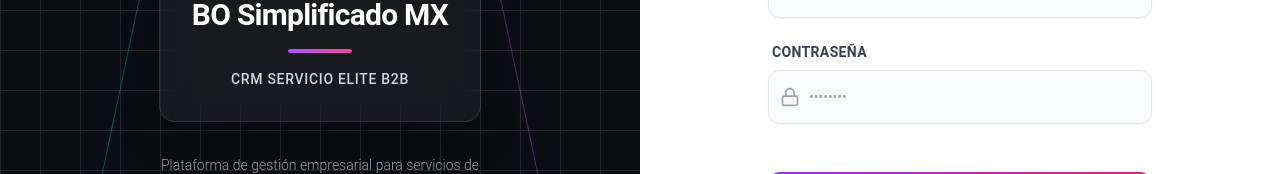
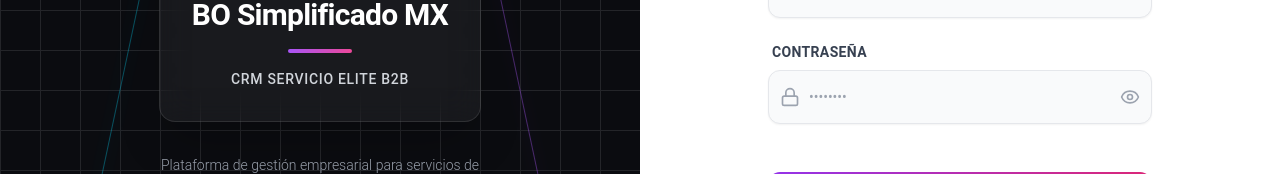
Before and after one commit to md534u/EliteService_EnterpriseCRM, a React app in the folder frontend/: page /login in a window 1280 px wide. Shown: the part 350-524 px from the top of the page. Built offline with nearby package versions, Linux system fonts and the light colour scheme; no server answers; the HTML template or start-up script is replaced by a standard one.

Commit message:
Update LoginPage.jsx

```diff
--- a/frontend/src/pages/LoginPage.jsx
+++ b/frontend/src/pages/LoginPage.jsx
@@ -1,7 +1,7 @@
 import React, { useState } from 'react';
 import { useNavigate } from 'react-router-dom';
 import { useAuth } from '../context/AuthContext';
-import { Lock, User, Loader2, Hexagon, CheckCircle } from 'lucide-react';
+import { Lock, User, Loader2, Hexagon, CheckCircle, Eye, EyeOff } from 'lucide-react';
 import { API_URL } from '../config';
 
 const LoginPage = () => {
@@ -11,6 +11,7 @@
   const [isLoading, setIsLoading] = useState(false);
   const [isExiting, setIsExiting] = useState(false);
   const [welcomeName, setWelcomeName] = useState('');
+  const [showPassword, setShowPassword] = useState(false);
 
   const { login } = useAuth();
   const navigate = useNavigate();
@@ -147,13 +148,20 @@
                         <Lock className="text-gray-400" size={20} />
                       </div>
                       <input
-                        type="password"
+                        type={showPassword ? 'text' : 'password'}
                         required
                         value={password}
                         onChange={(e) => setPassword(e.target.value)}
-                        className="block w-full pl-10 pr-3 py-4 bg-gray-50 border border-gray-200 rounded-xl text-gray-900 placeholder-gray-400 focus:outline-none focus:ring-2 focus:ring-purple-500 focus:border-transparent transition duration-200 ease-in-out sm:text-sm focus:bg-white shadow-sm"
+                        className="block w-full pl-10 pr-10 py-4 bg-gray-50 border border-gray-200 rounded-xl text-gray-900 placeholder-gray-400 focus:outline-none focus:ring-2 focus:ring-purple-500 focus:border-transparent transition duration-200 ease-in-out sm:text-sm focus:bg-white shadow-sm"
                         placeholder="••••••••"
                       />
+                      <button
+                        type="button"
+                        onClick={() => setShowPassword(!showPassword)}
+                        className="absolute inset-y-0 right-0 pr-3 flex items-center text-gray-400 hover:text-gray-600 focus:outline-none"
+                      >
+                        {showPassword ? <EyeOff size={20} /> : <Eye size={20} />}
+                      </button>
                     </div>
                   </div>
 
```
